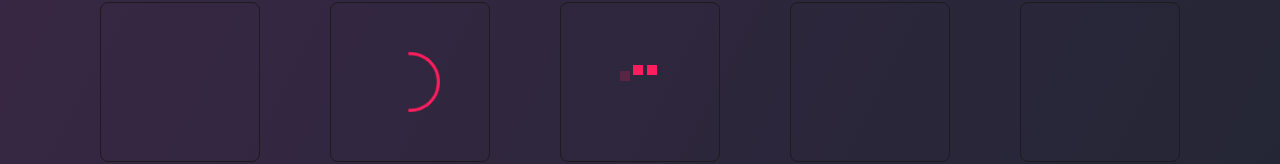
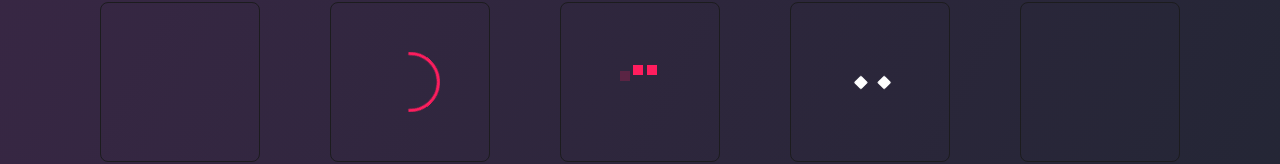
Before and after one commit to epicmaxco/epic-spinners-landing, a Vue app: page /#/ in a window 1280 px wide. Shown: the part 679-843 px from the top of the page. Built offline with nearby package versions, Linux system fonts and the light colour scheme.

Commit message:
feat(lopping rhombuses spinner): bare html/css version

```diff
--- a/src/components/LoadersGallery.vue
+++ b/src/components/LoadersGallery.vue
@@ -159,7 +159,9 @@
       </loaders-gallery-item>
     </div>
     <div class="gallery-item-container">
-      <loaders-gallery-item></loaders-gallery-item>
+      <loaders-gallery-item>
+        <looping-rhombuses-spinner />
+      </loaders-gallery-item>
     </div>
     <div class="gallery-item-container">
       <loaders-gallery-item></loaders-gallery-item>
@@ -187,6 +189,7 @@
   import RadarSpinner from './spinners/RadarSpinner.vue'
   import SelfBuildingSquareSpinner from './spinners/SelfBuildingSquareSpinner.vue'
   import SpringSpinner from './spinners/SpringSpinner.vue'
+  import LoopingRhombusesSpinner from './spinners/LoopingRhombusesSpinner.vue'
 
   export default {
     name: 'LoadersGallery',
@@ -209,7 +212,8 @@
       FulfillingBouncingCircleSpinner,
       RadarSpinner,
       SelfBuildingSquareSpinner,
-      SpringSpinner
+      SpringSpinner,
+      LoopingRhombusesSpinner
     },
 
     data () {
--- /dev/null
+++ b/src/components/spinners/LoopingRhombusesSpinner.vue
@@ -0,0 +1,97 @@
+<template>
+  <div class="looping-rhombuses-spinner">
+    <div class="rhombus"></div>
+    <div class="rhombus"></div>
+    <div class="rhombus"></div>
+  </div>
+</template>
+
+<script>
+  export default {
+    name: 'LoopingRhombusesSpinner',
+
+    props: {
+      animationDuration: {
+        type: Number,
+        default: 1200
+      },
+      circleSize: {
+        type: Number,
+        default: 15
+      },
+      color: {
+        type: String,
+        default: '#fff'
+      },
+      circlesNum: {
+        type: Number,
+        default: 3
+      }
+    },
+
+    computed: {
+      circleStyle () {
+        return {
+          borderColor: this.color,
+          animationDuration: `${this.animationDuration}ms`,
+          height: `${this.circleSize}px`,
+          width: `${this.circleSize}px`,
+          marginLeft: `${this.circleSize * 1.125}px`
+        }
+      },
+
+      circlesStyles () {
+        const circlesStyles = []
+        const delay = 150
+
+        for (let i = 1; i <= this.circlesNum; i++) {
+          const style = Object.assign({
+            animationDelay: `${i * delay}ms`
+          }, this.circleStyle)
+
+          circlesStyles.push(style)
+        }
+
+        return circlesStyles
+      }
+    }
+  }
+</script>
+
+<style  lang="scss" scoped>
+
+  $accent: #fff;
+  $duration: 2500ms;
+  $timing: linear;
+
+  .looping-rhombuses-spinner {
+    position: relative;
+    height: 15px; width: 60px;
+    .rhombus {
+      position: absolute;
+      left: 60px;
+      margin: 0 auto;
+      width: 15px;
+      height: 15px;
+      border-radius: 2px;
+      background: $accent;
+      transform: translateY(0) rotate(45deg) scale(0);
+      animation: looping-rhombuses-spinner-animation $duration $timing infinite;
+      @for $i from 1 through 4 {
+        &:nth-child(#{$i}) {
+          animation-delay: -($duration / 1.5) * $i;
+        }
+      }
+    }
+  }
+  @keyframes looping-rhombuses-spinner-animation {
+    50% {
+      transform: translateX(-233%) rotate(45deg) scale(1);
+    }
+    100% {
+      transform: translateX(-466%) rotate(45deg) scale(0);
+    }
+  }
+
+
+</style>
```
